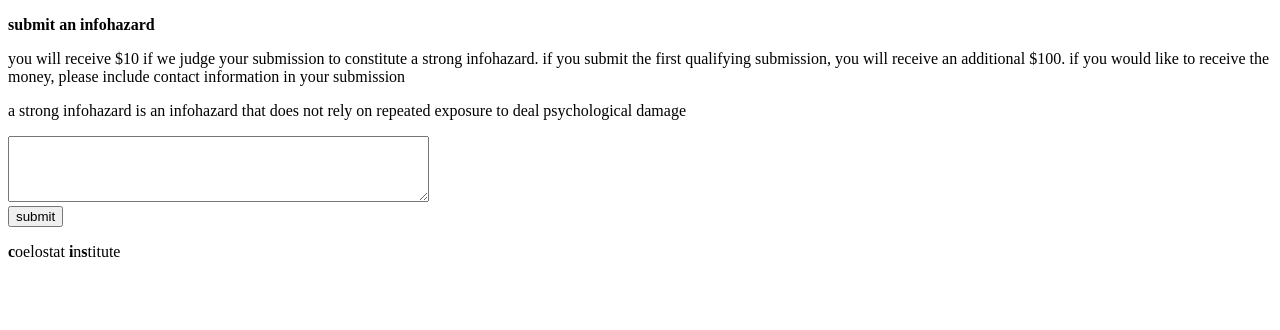
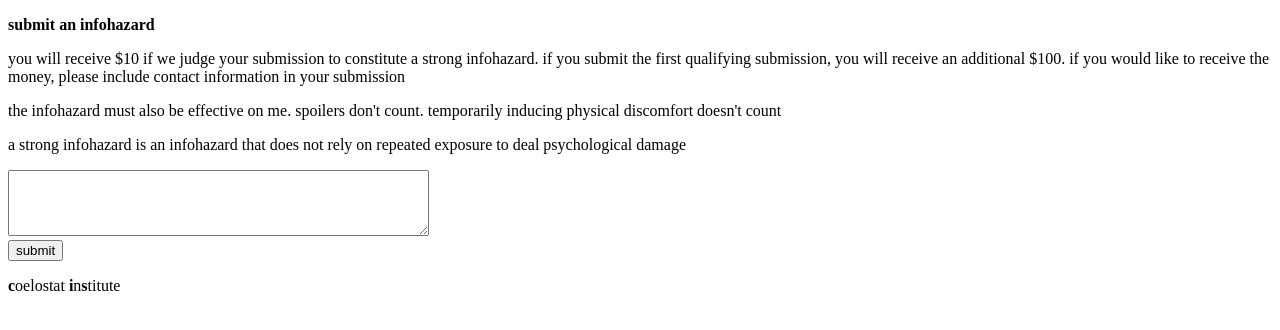
Before and after one commit to cosmicoptima/infohazards.org, a website: page public/submit/index.html in a window 1280 px wide. Drawn offline with Linux system fonts and the light colour scheme.

Commit message:
further clarifications

```diff
--- a/public/submit/index.html
+++ b/public/submit/index.html
@@ -8,6 +8,7 @@
 <body>
   <p><b>submit an infohazard</b></p>
   <p>you will receive $10 if we judge your submission to constitute a strong infohazard. if you submit the first qualifying submission, you will receive an additional $100. if you would like to receive the money, please include contact information in your submission</p>
+  <p>the infohazard must also be effective on me. spoilers don't count. temporarily inducing physical discomfort doesn't count</p>
   <p>a strong infohazard is an infohazard that does not rely on repeated exposure to deal psychological damage</p>
   <div><textarea id="description" rows="4" cols="50"></textarea></div>
   <div><button id="submit">submit</button></div>
```
